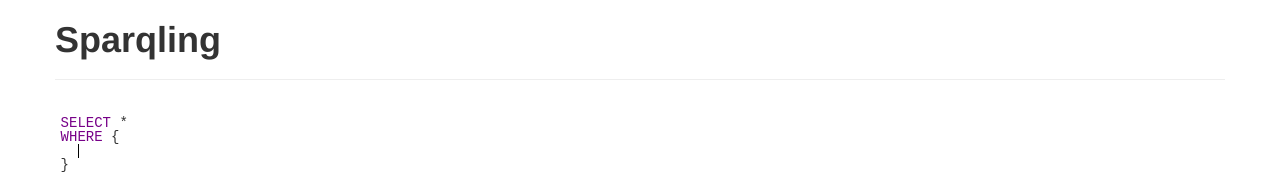
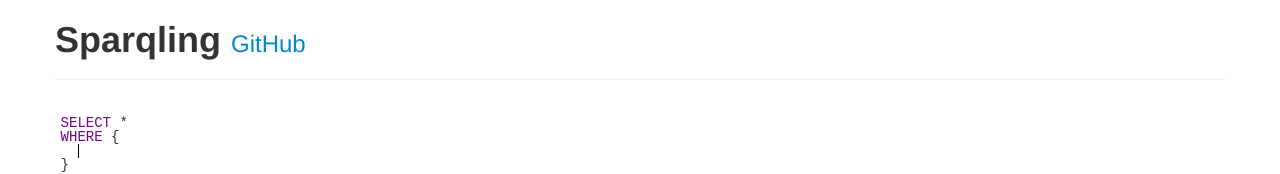
Before and after one commit to agrueneberg/Sparqling, a browser extension: page main.html in a window 1280 px wide. Shown: the top 174 px of the page. Drawn offline with Linux system fonts and the light colour scheme.

Commit message:
Add link to GitHub.

```diff
--- a/main.html
+++ b/main.html
@@ -11,7 +11,10 @@
     <body>
         <div ng-controller="main" class="container">
             <div class="page-header">
-                <h1>Sparqling</h1>
+                <h1>
+                    Sparqling
+                    <small><a href="https://github.com/agrueneberg/Sparqling">GitHub</a></small>
+                </h1>
             </div>
             <ng-include src="template">
             </ng-include>
```
